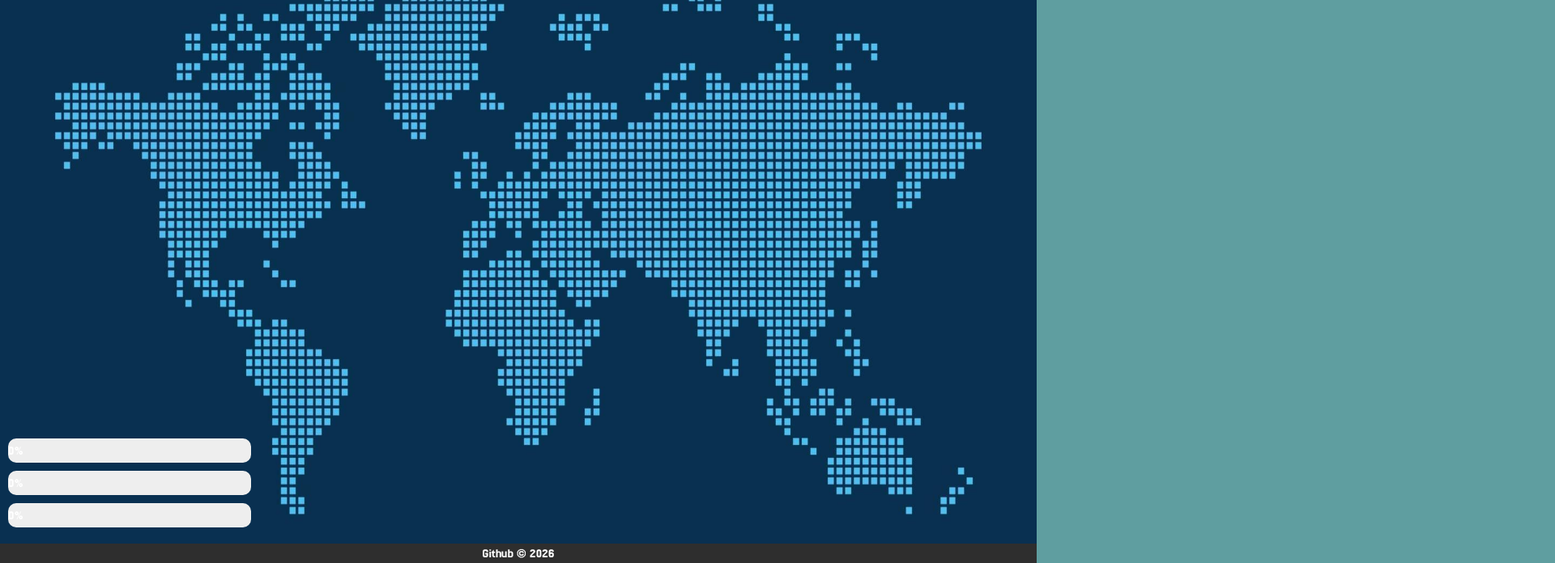
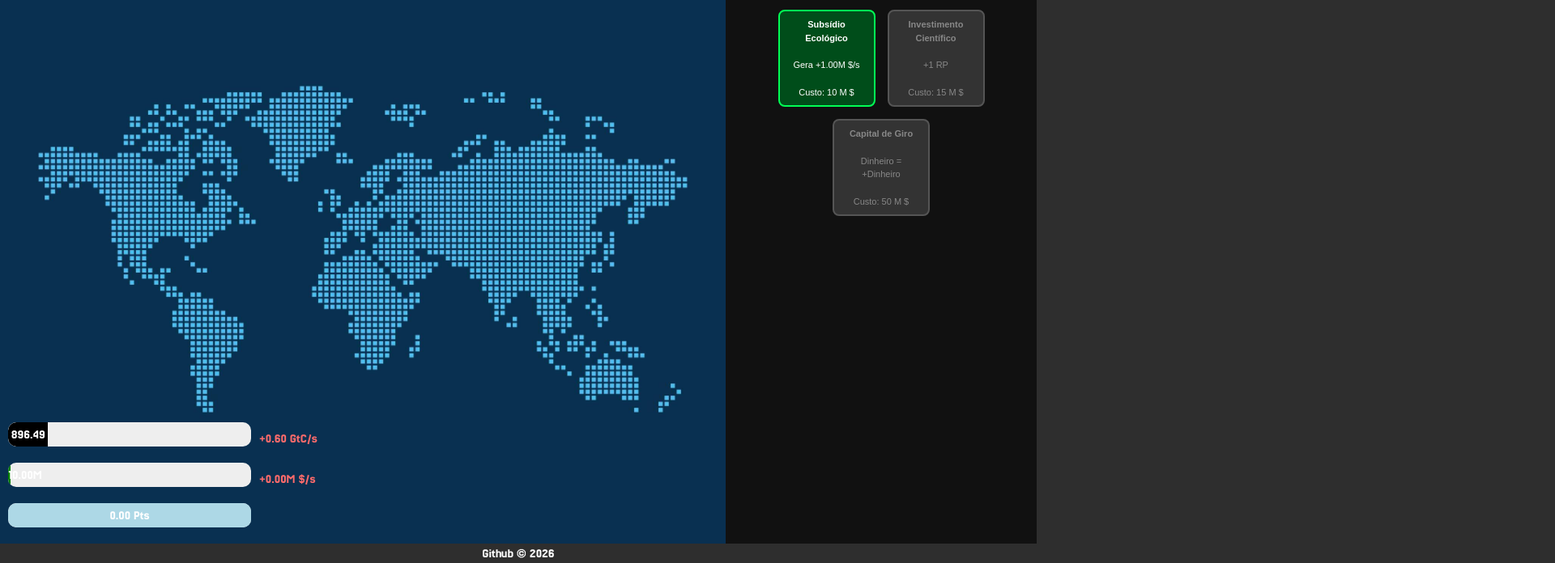
Before and after one commit to ViajanteDoShopping/Carbon-Decremental, a plain HTML site: page index.html in a window 1280 px wide. Shown: the part 104-800 px from the top of the page at 81% size, 1920 px wide, since content can reach past the window. Drawn offline with Linux system fonts and the light colour scheme.

Commit message:
update numero 10^100: conseguimos colocar nossos primeiros upgrades!!, futuramente, vai ter muito mais content!.

```diff
--- a/index.html
+++ b/index.html
@@ -3,7 +3,7 @@
 
 <head>
   <link rel="stylesheet" href="src/css/reset.css" />
-  <link rel="stylesheet" href="src/css/styles.css" />
+  <link rel="stylesheet" href="src/css/style.css" />
   <meta charset="UTF-8" />
   <meta name="viewport" content="width=device-width, initial-scale=1.0" />
   <title>Carbon Decremental</title>
@@ -20,13 +20,21 @@
       <img id="world_map" src="assets/sprites/map.jpg" alt="Mapa Mundial" />
       <div id="score_containers">
         <!--tudo oque voce vai escrever vai estar aqui no container de pontos-->
-        <div class="score-container">
-          <div class="scorebar" id="carbon_bar">0%</div>
+        <div class="score-row">
+          <div class="score-container">
+            <div class="scorebar" id="carbon_bar">0%</div>
+          </div>
+          <span id="carbon_rate_display" class="rate-indicator"></span>
         </div>
+
         <!--tudo oque voce escrever vai estar nos dinheiros🤑-->
-        <div class="score-container">
-          <div class="scorebar" id="money_bar">0%</div>
+        <div class="score-row">
+          <div class="score-container">
+            <div class="scorebar" id="money_bar">0%</div>
+          </div>
+          <span id="money_rate_display" class="rate-indicator"></span>
         </div>
+
         <!--aqui vão ser os pontos de pesquisa, elas precisam de dinheiro.-->
         <div class="score-container">
           <div class="scorebar" id="research_bar">0%</div>
@@ -35,7 +43,8 @@
     </section>
 
     <section id="skill_tree">
-      <button id="toggle_btn">&lt;</button>
+      <h2>Skill Tree</h2>
+      <div id="upgrades_container" class="upgrades-grid"></div>
     </section>
   </main>
 
--- /dev/null
+++ b/src/css/style.css
@@ -0,0 +1,155 @@
+body {
+  background-color: #2e2e2e;
+  height: 100vh;
+}
+
+h1 {
+  color: white;
+  text-align: center;
+}
+
+main {
+  display: flex;
+  width: 100%;
+}
+
+#control_panel {
+  position: relative;
+  width: 70%;
+}
+
+#world_map {
+  width: 100%;
+  height: calc(100vh - 72px);
+  object-fit: contain;
+  background-color: #093051;
+}
+
+.score-row {
+  display: flex;
+  align-items: center;
+  gap: 10px;
+  margin-bottom: 10px;
+}
+
+#score_containers {
+  position: absolute;
+  bottom: 10px;
+  left: 10px;
+}
+
+.score-container {
+  width: 300px;
+  background-color: #eee;
+  border-radius: 10px;
+  overflow: hidden;
+  margin-bottom: 10px;
+}
+
+.scorebar {
+  height: 30px;
+  width: 0%;
+  background-color: black;
+  text-align: center;
+  color: white;
+  line-height: 30px;
+  border-radius: 10px 0 0 10px;
+}
+
+.rate-indicator {
+  color: #ff6b6b;
+  white-space: nowrap;
+}
+
+#carbon_bar {
+  background-color: black;
+}
+
+#money_bar {
+  background-color: green;
+}
+
+#research_bar {
+  background-color: lightblue;
+}
+
+#toggle_btn {
+  position: absolute;
+  top: 10px;
+  right: 10px;
+  border-radius: 50px;
+  background-color:white;
+  width: 50px;
+  height: 50px;
+  font-size: 25px;
+}
+
+#skill_tree {
+  width: 30%;
+  height: calc(100vh - 72px);
+  background-color: #111;
+}
+
+#skill_tree h2 {
+  color: white;
+  font-size: 2em;
+  text-align: center;
+}
+
+.upgrades-grid {
+  display: flex;
+  flex-wrap: wrap;
+  gap: 15px;
+  padding: 20px;
+  justify-content: center;
+}
+
+.upgrade-btn {
+  width: 120px;
+  height: 120px;
+  background-color: #333;
+  color: #888;
+  border: 2px solid #555;
+  border-radius: 8px;
+  cursor: not-allowed;
+  font-family: Arial, sans-serif;
+  font-size: 11px;
+  padding: 8px;
+  display: flex;
+  flex-direction: column;
+  justify-content: space-between;
+  align-items: center;
+  text-align: center;
+  transition: all 0.2s ease;
+}
+
+.upgrade-btn.can-afford {
+  background-color: #004d1a;
+  color: #fff;
+  border-color: #00ff55;
+  cursor: pointer;
+}
+
+.upgrade-btn.can-afford:hover {
+  background-color: #007326;
+  box-shadow: 0 0 10px #00ff55;
+}
+
+.upgrade-btn.bought {
+  background-color: #77bf5c;
+  color: #111;
+  border-color: #fff;
+  cursor: default;
+  font-weight: bold;
+}
+
+
+
+footer {
+  text-align: center;
+}
+
+footer a {
+  color: white;
+  text-decoration: none;
+}
--- a/src/js/game.js
+++ b/src/js/game.js
@@ -1,51 +1,196 @@
 // --- ESTADO DO JOGO (VARIÁVEIS) ---
-let moneyScore = 44;
-let researchScore =  33;
+let researchScore =  0;
 let reductionRate = 0.001; // Taxa de redução exponencial
 
 // --- ELEMENTOS DO DOM ---
 const carbonBar = document.getElementById("carbon_bar");
+const carbonRateDisplay = document.getElementById("carbon_rate_display");
+const moneyRateDisplay = document.getElementById("money_rate_display");
 const moneyBar = document.getElementById("money_bar");
 const researchBar = document.getElementById("research_bar");
 const toggleBtn = document.getElementById('toggle_btn');
 const skillTree = document.getElementById('skill_tree');
+const upgradesContainer = document.getElementById('upgrades_container');
 
-// --- FUNÇÕES DE INTERFACE ---
-
-
-
-// Lógica de abrir/fechar a Skill Tree
-toggleBtn.addEventListener('click', () => {
-    skillTree.classList.toggle('open');
-    toggleBtn.textContent = skillTree.classList.contains('open') ? '>' : '<';
-});
-
-
-
-// --------------------------
-
-//VARIÁVEIS
+// ---VARIÁVEIS---
 const CARBON_0 = 870; //carbono inicial
 const CARBON_MIN = 580; //carbono mínimo (aqui você ganha)
 const CARBON_MAX = 2500; //carbono máximo (aqui você perde)
-const CARBON_RATIO = 5.9; //taxa de carbono (incremento / decremento)
 
+const MONEY_0 = 10; //dinheiro inicial
+const MONEY_MIN = 0; //dinheiro mínimo
+const MONEY_MAX = 1000; //dinheiro máximo
+
+let carbonRatio = 0.6; //taxa de carbono (incremento / decremento)
 let carbonScore = CARBON_0;
 let carbonPercent = 0;
 
+let moneyRatio = 0;
+let moneyScore = MONEY_0;
+let moneyPercent = 0;
+
+const upgrades = {
+    11: {
+        id: 11,
+        title: "Subsídio Ecológico",
+        description: "Gera +1.00M $/s",
+        cost: 10,
+        bought: false,
+        repeatable: false,
+        effect() {
+            moneyRatio += 1.00;
+        }
+    },
+
+    12: {
+        id: 12,
+        title: "Investimento Científico",
+        description: "+1 RP",
+        cost: 15,
+        count: 0,
+        repeatable: true,
+        effect() {
+            researchScore += 1;
+            this.count++;
+        }
+    },
+
+    13: {
+        id: 13,
+        title: "Capital de Giro",
+        description: "Dinheiro = +Dinheiro",
+        cost: 50, // Custa 50M
+        bought: false,
+        repeatable: false,
+        effect() {
+            // Deixamos o efeito padrão vazio porque o bônus é calculado dinamicamente via getBonus()
+        },
+        // Função customizada para calcular o bônus baseado no dinheiro atual
+        getBonus() {
+            if (!this.bought) return 1; // Se não comprou, não dá bônus (multiplica por 1)
+
+            // Fórmula: logaritmo do dinheiro para o bônus não crescer infinitamente rápido
+            // Se tiver 100M, dá cerca de 2x de bônus. Se tiver 1000M, dá 3x.
+            return Math.max(1, Math.log10(moneyScore));
+        }
+    }
+};
+
+setUpgrades();
+
 //GAME LOOP
-
-const intervalId = setInterval(gameLoop, 1000 / 30);//inicia o loop a 30fps
+const intervalId = setInterval(gameLoop, 1000 / 30);
 
 function gameLoop() {
-    carbonScore *= CARBON_RATIO / 100;
-    carbonScore = carbonScore.toFixed(2);
-    carbonPercent = carbonScore / (CARBON_MAX - CARBON_MIN) * 100;
-    carbonPercent = carbonScore.toFixed(2);
-    updateBarDisplay(carbonBar, carbonScore, carbonPercent, "GtC");
+    carbonScore *= (1 + (carbonRatio / 3000));
+
+    let totalEscala = CARBON_MAX - CARBON_MIN;
+    let progress = carbonScore - CARBON_MIN;
+    carbonPercent = (progress / totalEscala) * 100;
+    if(carbonPercent < 0) carbonPercent = 0;
+    if(carbonPercent > 100) carbonPercent = 100;
+
+    let moneyScale = MONEY_MAX - MONEY_MIN;
+    let moneyProgress = moneyScore - MONEY_MIN;
+    moneyPercent = (moneyProgress / moneyScale) * 100;
+    if(moneyPercent < 0) moneyPercent = 0;
+    if(moneyPercent > 100) moneyPercent = 100;
+
+    // --- ALTERAÇÃO DE LOGICA DO DINHEIRO PASSIVO ---
+    // Calculamos a taxa real aplicando o multiplicador do upgrade 13 dinamicamente
+    let currentMoneyMultiplier = upgrades[13].getBonus();
+    let moneyRateWithBonus = moneyRatio * currentMoneyMultiplier;
+
+    if (moneyRateWithBonus > 0) {
+        // Aplica o ganho real com o bônus por frame
+        moneyScore += (moneyRateWithBonus / 30);
+    }
+
+    // --- ATUALIZAÇÕES DO DOM ---
+    if (carbonBar) {
+        updateBarDisplay(carbonBar, carbonScore, carbonPercent, " GtC");
+    }
+    if (carbonRateDisplay) {
+        carbonRateDisplay.textContent = "+" + carbonRatio.toFixed(2) + " GtC/s";
+    }
+    if (moneyBar) {
+        updateBarDisplay(moneyBar, moneyScore, moneyPercent, "M $");
+    }
+
+    // --- ALTERAÇÃO INDICADOR DE TEXTO ---
+    if (moneyRateDisplay) {
+        // Se o upgrade foi comprado (bônus maior que 1), mostra o multiplicador ao lado para indicar o efeito
+        if (upgrades[13].bought) {
+            moneyRateDisplay.textContent = "+" + moneyRateWithBonus.toFixed(2) + "M $/s (" + currentMoneyMultiplier.toFixed(2) + "x)";
+        } else {
+            moneyRateDisplay.textContent = "+" + moneyRateWithBonus.toFixed(2) + "M $/s";
+        }
+    }
+
+    if (researchBar) {
+        updateBarDisplay(researchBar, researchScore, 100, " Pts");
+    }
+
+    updateUpgradesVisual();
 }
 
 function updateBarDisplay(bar, score, percentage, unity) {
-    bar.style.width = percentage + "%";
-    bar.textContent = score + unity;
+    bar.style.width = percentage.toFixed(2) + "%";
+    bar.textContent = score.toFixed(2) + unity;
 }
+
+function setUpgrades() {
+    if (!upgradesContainer) return;
+    upgradesContainer.innerHTML = "";
+
+    for (let id in upgrades) {
+        let upg = upgrades[id];
+
+        let btn = document.createElement("button");
+        btn.id = "upg_" + upg.id;
+        btn.className = "upgrade-btn";
+
+        btn.innerHTML = `
+            <strong>${upg.title}</strong>
+            <span>${upg.description}</span>
+            <span class="cost-tag">Custo: ${upg.cost} M $</span>
+        `;
+
+        btn.addEventListener("click", () => buyUpgrade(upg.id));
+        upgradesContainer.appendChild(btn);
+    }
+}
+
+function buyUpgrade(id) {
+    let upg = upgrades[id];
+
+    if (upg.repeatable && moneyScore >= upg.cost) {
+        moneyScore -= upg.cost;
+        upg.effect();
+
+        let countSpan = document.getElementById("count_" + upg.id);
+        if (countSpan) countSpan.textContent = "Comprado: " + upg.count;
+
+    } else if (!upg.repeatable && !upg.bought && moneyScore >= upg.cost) {
+        moneyScore -= upg.cost;
+        upg.bought = true;
+        upg.effect();
+    }
+}
+
+function updateUpgradesVisual() {
+    for (let id in upgrades) {
+        let upg = upgrades[id];
+        let btn = document.getElementById("upg_" + upg.id);
+
+        if (btn) {
+            if (upg.bought) {
+                btn.className = "upgrade-btn bought";
+            } else if (moneyScore >= upg.cost) {
+                btn.className = "upgrade-btn can-afford";
+            } else {
+                btn.className = "upgrade-btn";
+            }
+        }
+    }
+}
```
